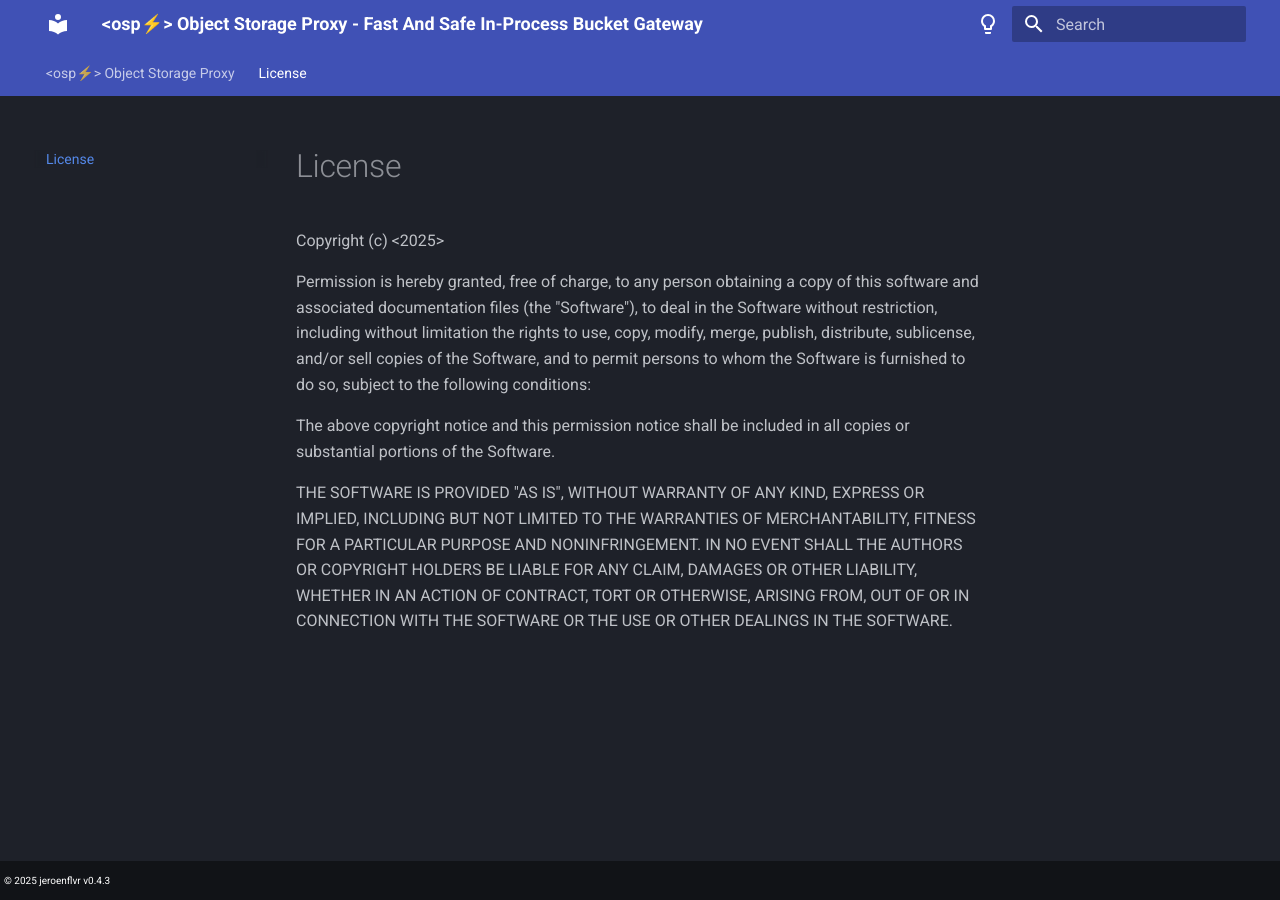
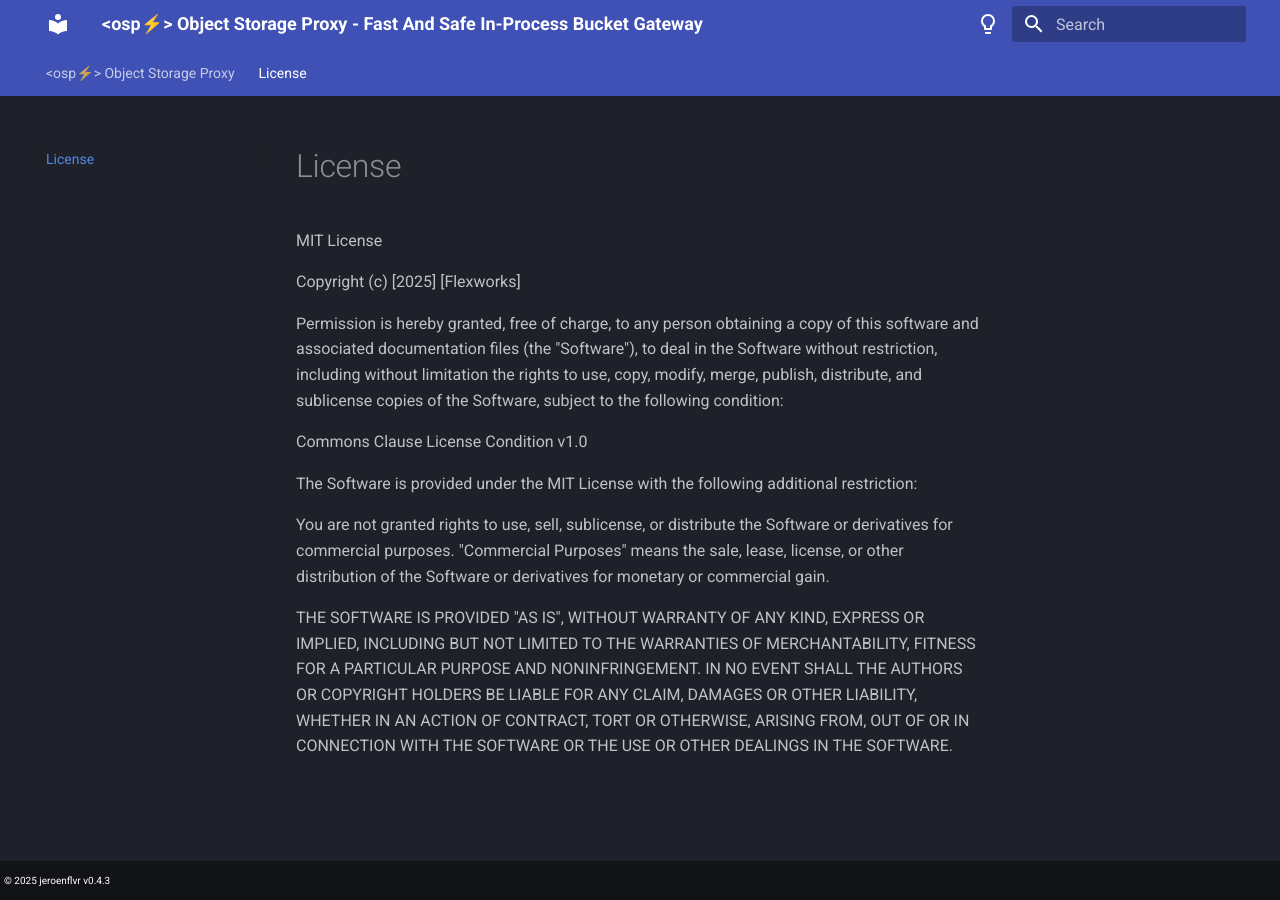
Before and after one commit to flexworks-eu/s4, an MkDocs documentation site: the page built from docs/license.md, in a window 1280 px wide. Built offline with MkDocs 1.6.1 and Material for MkDocs 9.7.7, drawn with Linux system fonts in a browser that asks for light colours.

Commit message:
chore: license

```diff
--- a/docs/license.md
+++ b/docs/license.md
@@ -1,22 +1,25 @@
-Copyright (c) <2025> <copyright jeroen@flexworks.eu>
+MIT License
 
- Permission is hereby granted, free of charge, to any person
- obtaining a copy of this software and associated documentation
- files (the "Software"), to deal in the Software without
- restriction, including without limitation the rights to use,
- copy, modify, merge, publish, distribute, sublicense, and/or sell
- copies of the Software, and to permit persons to whom the
- Software is furnished to do so, subject to the following
- conditions:
+Copyright (c) [2025] [Flexworks]
 
- The above copyright notice and this permission notice shall be
- included in all copies or substantial portions of the Software.
+Permission is hereby granted, free of charge, to any person obtaining a copy
+of this software and associated documentation files (the "Software"), to deal
+in the Software without restriction, including without limitation the rights
+to use, copy, modify, merge, publish, distribute, and sublicense copies of the
+Software, subject to the following condition:
 
- THE SOFTWARE IS PROVIDED "AS IS", WITHOUT WARRANTY OF ANY KIND,
- EXPRESS OR IMPLIED, INCLUDING BUT NOT LIMITED TO THE WARRANTIES
- OF MERCHANTABILITY, FITNESS FOR A PARTICULAR PURPOSE AND
- NONINFRINGEMENT. IN NO EVENT SHALL THE AUTHORS OR COPYRIGHT
- HOLDERS BE LIABLE FOR ANY CLAIM, DAMAGES OR OTHER LIABILITY,
- WHETHER IN AN ACTION OF CONTRACT, TORT OR OTHERWISE, ARISING
- FROM, OUT OF OR IN CONNECTION WITH THE SOFTWARE OR THE USE OR
- OTHER DEALINGS IN THE SOFTWARE.
+Commons Clause License Condition v1.0
+
+The Software is provided under the MIT License with the following additional restriction:
+
+You are not granted rights to use, sell, sublicense, or distribute the Software or derivatives
+for commercial purposes. "Commercial Purposes" means the sale, lease, license, or other
+distribution of the Software or derivatives for monetary or commercial gain.
+
+THE SOFTWARE IS PROVIDED "AS IS", WITHOUT WARRANTY OF ANY KIND, EXPRESS OR
+IMPLIED, INCLUDING BUT NOT LIMITED TO THE WARRANTIES OF MERCHANTABILITY,
+FITNESS FOR A PARTICULAR PURPOSE AND NONINFRINGEMENT. IN NO EVENT SHALL THE
+AUTHORS OR COPYRIGHT HOLDERS BE LIABLE FOR ANY CLAIM, DAMAGES OR OTHER
+LIABILITY, WHETHER IN AN ACTION OF CONTRACT, TORT OR OTHERWISE, ARISING FROM,
+OUT OF OR IN CONNECTION WITH THE SOFTWARE OR THE USE OR OTHER DEALINGS IN
+THE SOFTWARE.
```
